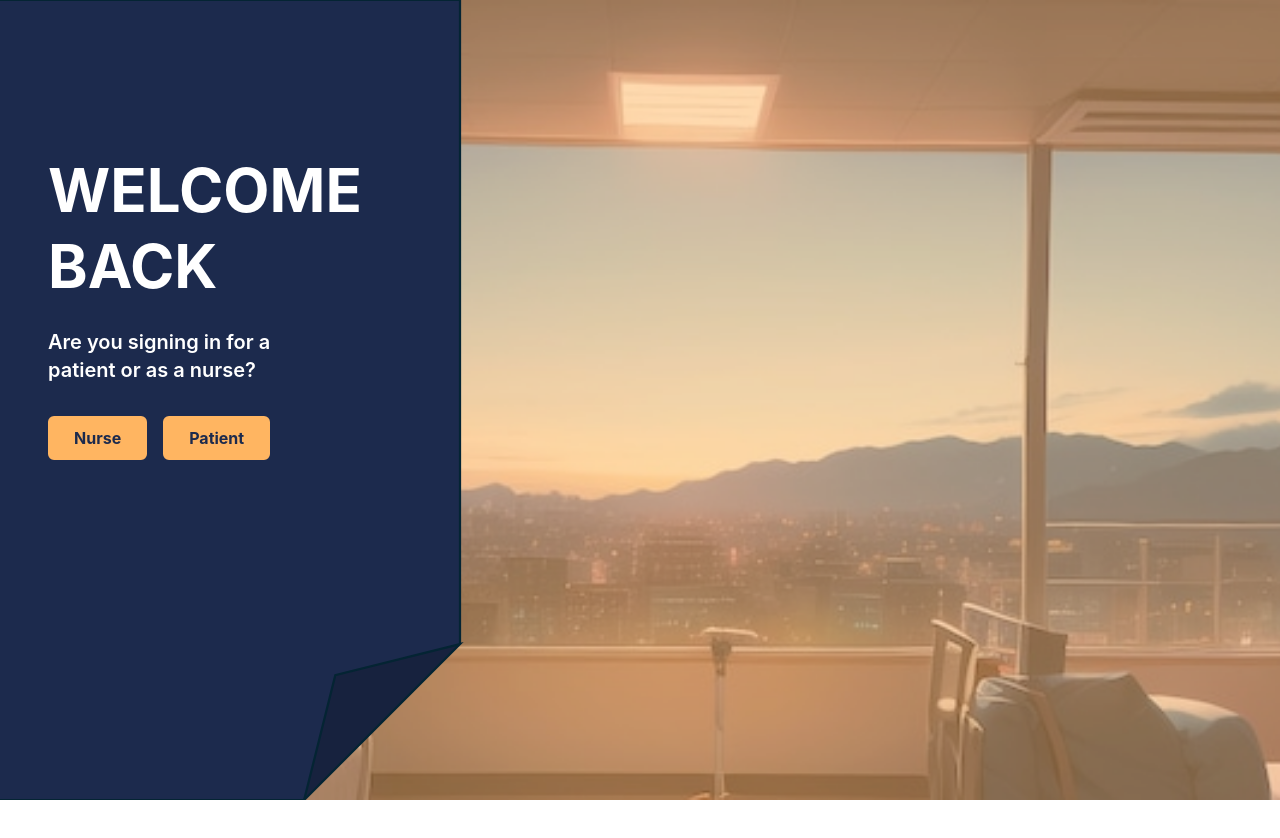
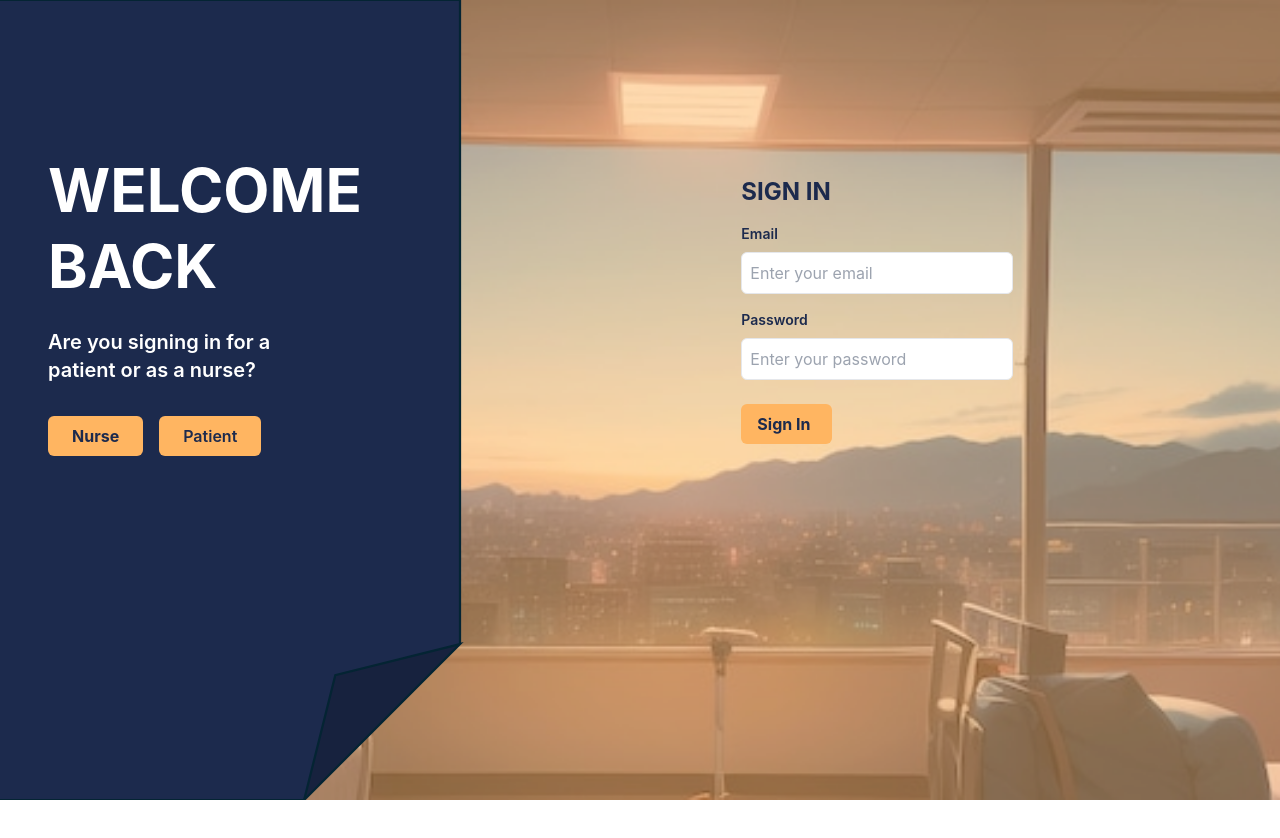
Before and after one commit to vishalkantharaju/calllight, a React (Create React App) app in the folder frontend/: page /login in a window 1280 px wide. Both pictures are taken after a click on the button "Nurse". Shown: the top 838 px of the page. Before the commit the page ends 800 px from the top, so only its background shows below. Built offline with nearby package versions, Linux system fonts and the light colour scheme.

Commit message:
login done

```diff
--- a/frontend/src/SignIn.tsx
+++ b/frontend/src/SignIn.tsx
@@ -1,7 +1,25 @@
 import { useNavigate } from 'react-router-dom';
 import login_background from './assets/login_background.svg'
+import { useState } from 'react';
+
 function SignIn() {
   const nav = useNavigate();
+  const [showForm, setShowForm] = useState(false);
+  const [formSlide, setFormSlide] = useState(false);
+  const [nurseClicked, setNurseClicked] = useState(false);
+  const [patientClicked, setPatientClicked] = useState(false);
+
+  const toggleForm = (role: 'nurse' | 'patient') => {
+    setShowForm(true);
+    setTimeout(() => {
+      setFormSlide(true);
+    }, 10);
+    if (role === 'nurse') {
+        setNurseClicked(true);
+      } else {
+        setPatientClicked(true);
+    }
+  };
 
   return (
     <div className="relative h-screen w-screen">
@@ -29,19 +47,52 @@ function SignIn() {
 
                 <div className="flex items-center space-x-4">
                     {/* Button */}
-                    <button className="mt-8 px-6 py-2 border-2 border-[#FFB561]
-                        text-[#1C2A4D] font-bold bg-[#FFB561] rounded-md
-                        hover:bg-[#FFB561] hover:text-white transition duration-200">
+                    <button onClick={() => toggleForm('nurse')} className={`mt-8 px-6 py-2
+                        ${nurseClicked ? 'font-bold': 'font-semibold'}
+                        bg-[#FFB561] text-[#1C2A4D] rounded-md transition duration-200`}>
                         Nurse
                     </button>
                     {/* Button */}
-                    <button className="mt-8 px-6 py-2 border-2 border-[#FFB561]
-                        text-[#1C2A4D] font-bold bg-[#FFB561] rounded-md
-                        hover:bg-[#FFB561] hover:text-white transition duration-200">
+                    <button onClick={() => toggleForm('patient')} className={`mt-8 px-6 py-2
+                        ${patientClicked ? 'font-bold': 'font-semibold'}
+                        bg-[#FFB561] text-[#1C2A4D] rounded-md transition duration-200`}>
                         Patient
                     </button>
                 </div>
             </div>
+
+            {/* Sliding Sign-In Form */}
+            {showForm && (
+        <div
+          className={`absolute top-36 right-36 w-1/3 h-full p-8 transition-transform duration-500
+            ${formSlide ? 'translate-x-0' : 'translate-x-full'}`}>
+          <h2 className="text-2xl font-bold text-[#1C2A4D]">SIGN IN</h2>
+          <form className="mt-4">
+            <div>
+              <label className="block text-sm font-semibold text-[#1C2A4D]">Email</label>
+              <input
+                type="email"
+                placeholder="Enter your email"
+                className="border mt-2 rounded-md w-3/4 p-2"
+              />
+            </div>
+            <div className="mt-4">
+              <label className="block text-sm font-semibold text-[#1C2A4D]">Password</label>
+              <input
+                type="password"
+                placeholder="Enter your password"
+                className="border mt-2 rounded-md w-3/4 p-2"
+              />
+            </div>
+            <button
+              type="submit"
+              className="text-left mt-6 px-4 py-2 bg-[#FFB561] text-[#1C2A4D] font-bold rounded-md w-1/4 hover:text-white"
+            >
+              Sign In
+            </button>
+          </form>
+        </div>)}
+
         </div>
     </div>
   );
```
